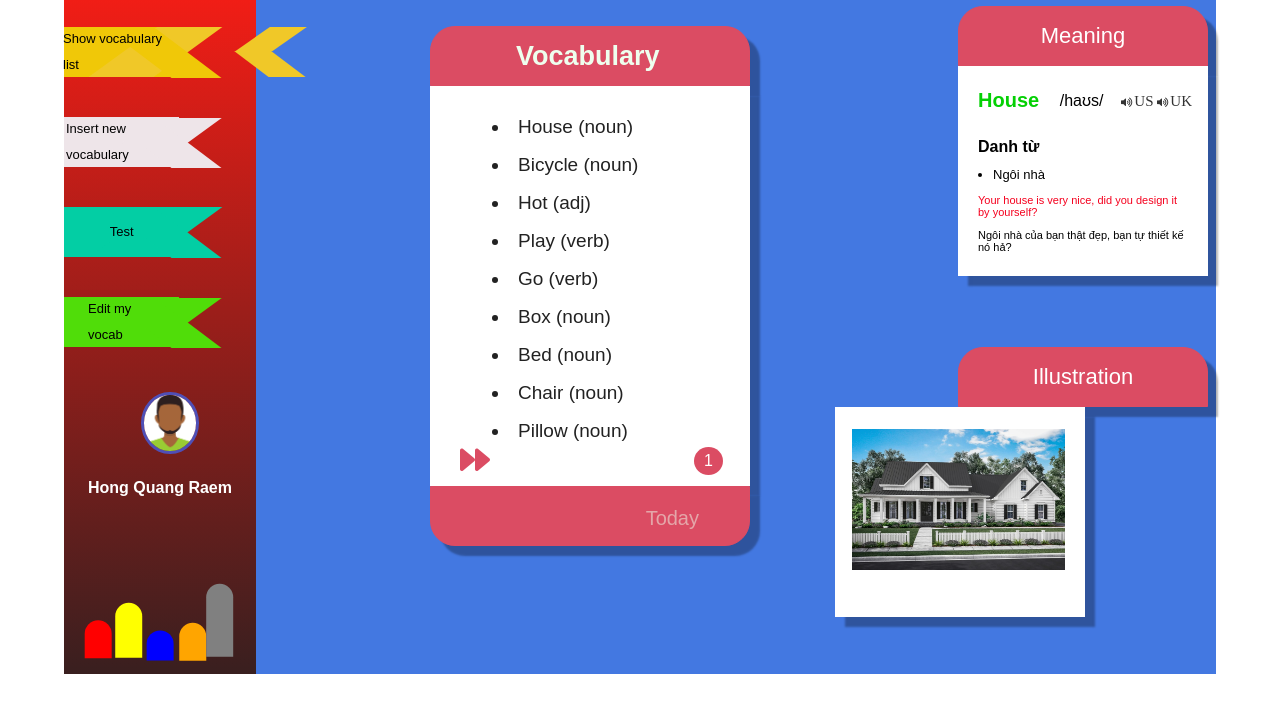
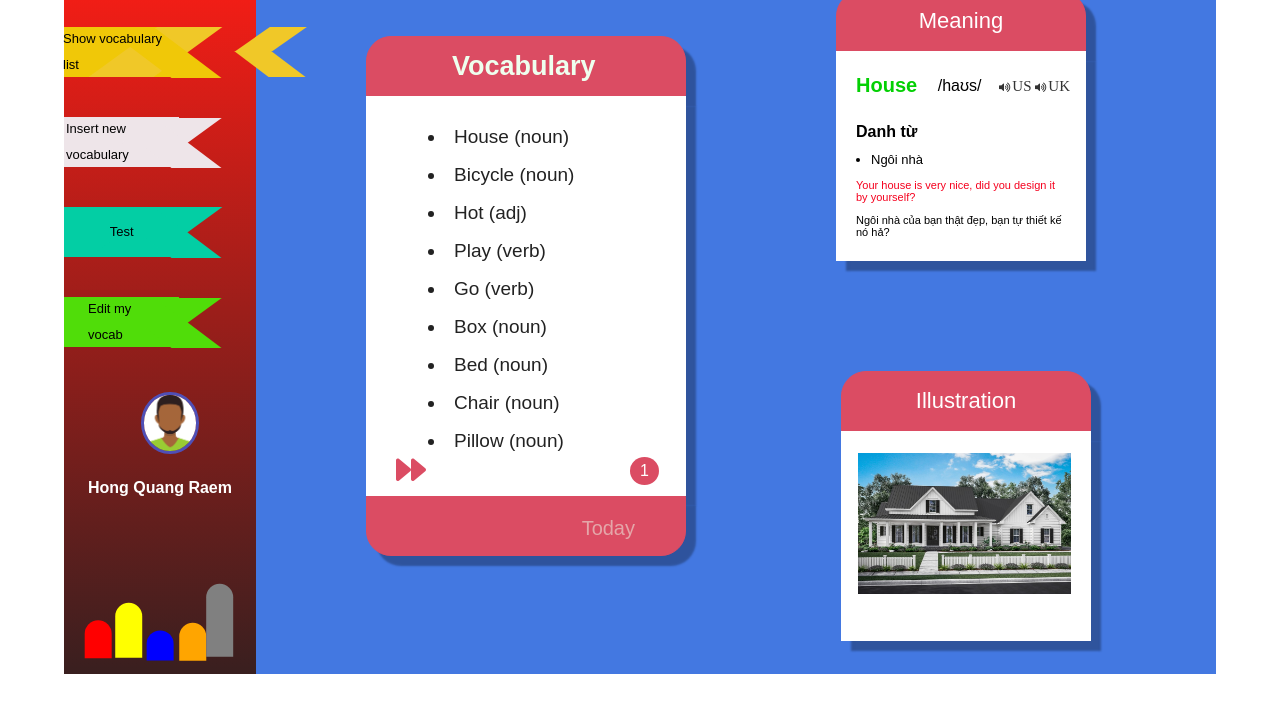
Before and after one commit to nmtoan251998/learn-english, a plain HTML site: page showVocab.html in a window 1280 px wide. Shown: the part 53-766 px from the top of the page. Drawn offline with Linux system fonts and the light colour scheme.

Commit message:
fix position table

```diff
--- a/insertNewWordStyle.css
+++ b/insertNewWordStyle.css
@@ -361,6 +361,13 @@ main ul li i{
   z-index: -1;
 }
 
+.vocabTable{
+  position: relative;
+  background-color: red;
+  left: -370px;
+  top: -215px;
+}
+
 .headVocabTable{
   background-color: #DB4C63;
   width: 320px;
@@ -369,8 +376,8 @@ main ul li i{
   border-top-left-radius: 25px;
   border: 1px solid #DB4C63;
   position: absolute;
-  top: 79px;
-  left: 430px;
+  top: -60px;
+  /*left: 430px;*/
   box-shadow: 10px 10px 2px rgba(0, 0, 0, 0.3);
 }
 
@@ -382,14 +389,14 @@ main ul li i{
   border-bottom-left-radius: 25px;
   border: 1px solid #DB4C63;
   position: absolute;
-  top: 539px;
-  left: 430px;
+  top: 400px;
+  /*left: 430px;*/
   box-shadow: 10px 10px 2px rgba(0, 0, 0, 0.3);
 }
 
 .bottomVocabTable .calendar{
   margin: 15px 20px;
-  visibility: hidden;
+  /*visibility: hidden;*/
 }
 
 .bottomVocabTable a:hover .calendar{
@@ -420,8 +427,8 @@ main ul li i{
   height: 400px;
   background-color: #fff;
   position: absolute;
-  top: 139px;
-  left: 430px;
+  /*top: 139px;*/
+  /*left: 430px;*/
   box-shadow: 10px 10px 2px rgba(0, 0, 0, 0.3);
 }
 
--- a/showVocabStyle.css
+++ b/showVocabStyle.css
@@ -361,6 +361,14 @@ main ul li i{
   top: -281px;
 }
 
+
+.vocabTable{
+  position: relative;
+  background-color: red;
+  left: -370px;
+  top: -110px;
+}
+
 .headVocabTable{
   background-color: #DB4C63;
   width: 320px;
@@ -369,8 +377,8 @@ main ul li i{
   border-top-left-radius: 25px;
   border: 1px solid #DB4C63;
   position: absolute;
-  top: 79px;
-  left: 430px;
+  top: -60px;
+  /*left: 430px;*/
   box-shadow: 10px 10px 2px rgba(0, 0, 0, 0.3);
 }
 
@@ -382,8 +390,8 @@ main ul li i{
   border-bottom-left-radius: 25px;
   border: 1px solid #DB4C63;
   position: absolute;
-  top: 539px;
-  left: 430px;
+  top: 400px;
+  /*left: 430px;*/
   box-shadow: 10px 10px 2px rgba(0, 0, 0, 0.3);
 }
 
@@ -400,8 +408,8 @@ main ul li i{
   height: 400px;
   background-color: #fff;
   position: absolute;
-  top: 139px;
-  left: 430px;
+  /*top: 139px;*/
+  /*left: 430px;*/
   box-shadow: 10px 10px 2px rgba(0, 0, 0, 0.3);
 }
 
@@ -450,6 +458,12 @@ main ul li i{
 
 /*---------------------------*/
 
+.meaningTable{
+  position: relative;
+  top: -155px;
+  left: 100px;
+}
+
 .headMeaningTable{
   background-color: #DB4C63;
   width: 250px;
@@ -458,8 +472,8 @@ main ul li i{
   border-top-left-radius: 25px;
   border: 1px solid #DB4C63;
   position: absolute;
-  top: 59px;
-  left: 958px;
+  top: -60px;
+  /*left: 958px;*/
   box-shadow: 10px 10px 2px rgba(0, 0, 0, 0.3);
   display: flex;
   justify-content: center;
@@ -473,8 +487,8 @@ main ul li i{
   height: 210px;
   background-color: #fff;
   position: absolute;
-  top: 119px;
-  left: 958px;
+  /*top: 119px;*/
+  /*left: 958px;*/
   box-shadow: 10px 10px 2px rgba(0, 0, 0, 0.3);
 }
 
@@ -544,6 +558,12 @@ main ul li i{
 
 /*-----------------------------*/
 
+.illustrasionTable{
+  position: relative;
+  top: 225px;
+  left: 230px;
+}
+
 .headIllustrationTable{
   background-color: #DB4C63;
   width: 250px;
@@ -552,8 +572,7 @@ main ul li i{
   border-top-left-radius: 25px;
   border: 1px solid #DB4C63;
   position: absolute;
-  top: 400px;
-  left: 958px;
+   top: -60px;
   box-shadow: 10px 10px 2px rgba(0, 0, 0, 0.3);
   display: flex;
   justify-content: center;
@@ -567,8 +586,6 @@ main ul li i{
   height: 210px;
   background-color: #fff;
   position: relative;
-  top: 201px;
-  left: 224px;
   box-shadow: 10px 10px 2px rgba(0, 0, 0, 0.3);
 }
 
```
Also changed, not shown: index.html (+1 -1 lines).
